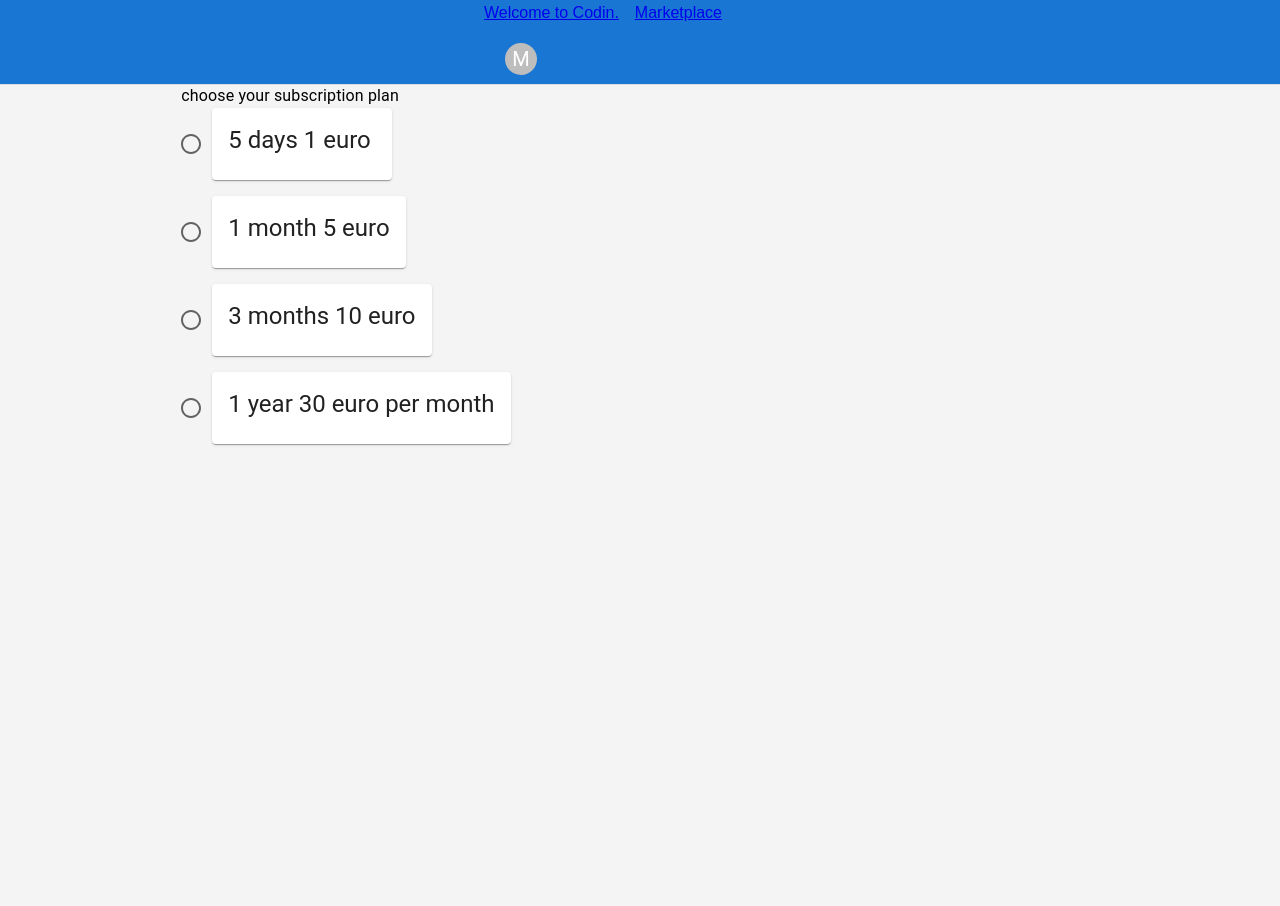
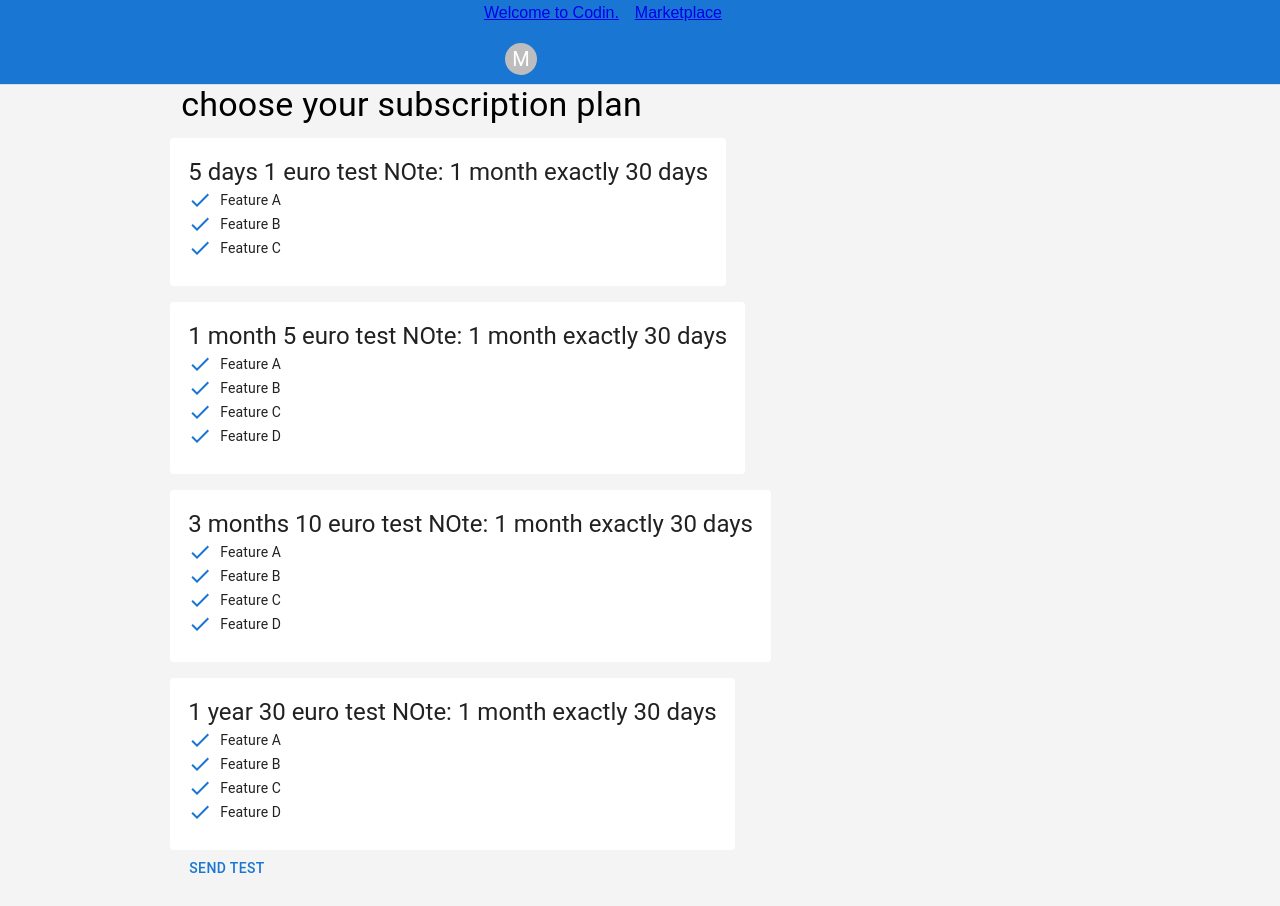
Before and after one commit to XevenoX/Codin, a React (Create React App) app in the folder frontend/: page /subscription in a window 1280 px wide. Before the commit the page ends 840 px from the top, so only its background shows below. Built offline with nearby package versions, Linux system fonts and the light colour scheme.

Commit message:
subscription with paypal, bugs remain

```diff
--- a/frontend/src/pages/Subscription.js
+++ b/frontend/src/pages/Subscription.js
@@ -4,39 +4,200 @@ import {
   FormControl,
   FormControlLabel,
   Radio,
-} from "@mui/material";
-import React from "react";
-import { useState } from "react";
-import { PayPalScriptProvider, PayPalButtons } from "@paypal/react-paypal-js";
-import Typography from "@mui/material/Typography";
-import Grid from "@mui/material/Grid";
-import Card from "@mui/material/Card";
-import CardActions from "@mui/material/CardActions";
-import CardContent from "@mui/material/CardContent";
-import Button from "@mui/material/Button";
+} from '@mui/material';
+import React from 'react';
+import { useState, useEffect, useRef } from 'react';
+import {
+  PayPalScriptProvider,
+  PayPalButtons,
+  usePayPalScriptReducer,
+} from '@paypal/react-paypal-js';
+import Typography from '@mui/material/Typography';
+import Grid from '@mui/material/Grid';
+import Card from '@mui/material/Card';
+import CardActions from '@mui/material/CardActions';
+import CardContent from '@mui/material/CardContent';
+import Button from '@mui/material/Button';
+import { styled } from '@mui/material/styles';
+import CheckIcon from '@mui/icons-material/Check';
+import { useCookies } from 'react-cookie';
+import { CircularProgress } from '@mui/material';
+const user = { _id: '668b84861e61ca37c5498f63' };
 
-const Subscription = () => {
-  const [selectedPlan, setSelectedPlan] = useState("");
+
+const initialOptions = {
+  clientId:
+    'AQ8p-mKOE6XzJ1tmLS6ItynEuf3_W2kaz85dV4USBvtqjCrT13m-hAGiBJoIDA4c5zgMiGCqg1QtzjO5',
+  currency: 'EUR',
+  // Add other options as needed
+};
+// const [cookies] = useCookies(['user']);
+// const user = cookies.user;
+
+export default function Subscription() {
+  const plans = [
+  { value: '1', title: '5 days 1 euro', features: ["Feature A", "Feature B", "Feature C"], length:"trial", plan:"1"},
+  { value: '5', title: '1 month 5 euro', features: ["Feature A", "Feature B", "Feature C", "Feature D"], length:"month", plan: "2"},
+  { value: '10', title: '3 months 10 euro', features: ["Feature A", "Feature B", "Feature C", "Feature D"], length:"quarter", plan:"3"},
+  { value: '30', title: '1 year 30 euro',features: ["Feature A", "Feature B", "Feature C", "Feature D"], length:"year", plan: "4"},
+];
+  // const [plans, setpPlans] = useState('');
+  const [selectedPlan, setSelectedPlan] = useState('');
+  // const [selectedPlanLength, setSelectedPlanLength] = useState("");
+  const selectedPlanRef = useRef(selectedPlan);
+  // const selectedPlanLengthRef = useRef(selectedPlanLength);
+
+  const [loading, setLoading] = useState(true);
 
   const handleChange = (event) => {
     setSelectedPlan(event.target.value);
+
+    // console.log(selectedPlan);
   };
+  // this solves the async problem
+  // useEffect(() => {
+  //   const fetchPlans = async () => {
+  //     try {
+  //       const response = await fetch(
+  //         `http://localhost:5050/payment/subscription/plans`
+  //       ); // Adjust the URL according to your API endpoint
+  //       if (!response.ok) {
+  //         throw new Error('Network response was not ok');
+  //       }
+  //       const data = await response.json();
+
+  //       setpPlans(data);
+  //       console.log('subscriptionPlans', plans);
+  //     } catch (error) {
+  //       console.error('Failed to fetch project details:', error);
+  //     } finally {
+  //       setLoading(false);
+  //     }
+  //   };
+
+  //   fetchPlans();
+  // }, []);
+  // if (loading) {
+  //   return <CircularProgress />;
+  // }
+
+  // if (!plans) {
+  //   return <Typography>No subscription plans found</Typography>;
+  // }
+  useEffect(() => {
+    selectedPlanRef.current = selectedPlan;
+    console.log("selectedPlan",selectedPlan);
+  }, [selectedPlan]);
+
+  const StyledCard = styled(Card)(({ theme, selected }) => ({
+    minWidth: 300,
+    borderColor: selected ? theme.palette.primary.main : 'transparent',
+    borderWidth: 2,
+    borderStyle: 'solid',
+    transition: 'border-color 0.3s',
+    boxShadow: selected ? '0 4px 20px rgba(0,0,0,0.1)' : 'none',
+    '&:hover': {
+      borderColor: theme.palette.primary.main,
+    },
+  }));
+
+  const FeatureList = styled('ul')({
+    listStyleType: 'none',
+    padding: 0,
+    margin: 0,
+    '& li': {
+      display: 'flex',
+      alignItems: 'center',
+      '& svg': {
+        marginRight: 8,
+      },
+    },
+  });
+
+  const styles = {
+    shape: 'rect',
+
+    // layout: "vertical",
+    layout: 'horizontal',
+  };
+  const messages = {
+    amount: 100,
+
+    align: 'center',
+
+    color: 'black',
+
+    position: 'top',
+  };
+
+  const createOrder = async () => {
+    const planValue = selectedPlanRef.current;
+    //   const planLength = selectedPlanLengthRef.current;
+
+    console.log('Selected Plan:', planValue);
+    //   console.log("Selected Plan Length:", planLength);
+
+    // console.log("Selected Plan:", selectedPlan);
+    //   console.log("Selected Plan Length:", selectedPlanLength);
+
+    try {
+      const response = await fetch(
+        `http://localhost:5050/payment/subscription/${user._id}`,
+        {
+          method: 'POST',
+
+          headers: { 'Content-Type': 'application/json' },
+
+          body: JSON.stringify({
+            id: user._id,
+            plan: planValue,
+          }),
+        }
+      );
+
+      const orderData = await response.json();
+      console.log('orderData', orderData);
+
+      // if (!orderData.id) {
+
+      //     const errorDetail = orderData.details[0];
+
+      //     const errorMessage = errorDetail
+
+      //         ? `${errorDetail.issue} ${errorDetail.description} (${orderData.debug_id})`
+
+      //         : "Unexpected error occurred, please try again.";
+
+      //     throw new Error(errorMessage);
+
+      // }
+
+      // return orderData.id;
+    } catch (error) {
+      console.error(error);
+
+      throw error;
+    }
+  };
+
   return (
     <Box
       component="form"
       sx={{
-        width: "74%",
-        margin: "0 auto",
-        "& .MuiTextField-root": {
+        width: '74%',
+        margin: '0 auto',
+        '& .MuiTextField-root': {
           m: 1,
-          width: "25ch",
+          width: '25ch',
         },
       }}
       noValidate
       autoComplete="off"
     >
       <Grid>
-        <Typography>choose your subscription plan</Typography>
+        <Typography variant="h4" gutterBottom>
+          choose your subscription plan
+        </Typography>
       </Grid>
       <FormControl component="fieldset">
         <RadioGroup
@@ -46,79 +207,120 @@ const Subscription = () => {
           onChange={handleChange}
         >
           <Grid container spacing={2}>
-            <Grid item xs={12}>
+            {plans.map((plan) => (
+              <Grid item xs={12} key={plan.plan}>
                 <FormControlLabel
-                value="1"
-                control={<Radio />}
+                  value={plan.plan}
+                  control={<Radio sx={{ display: 'none' }} />}
                   label={
-                  <Card sx={{ minWidth: 180 }}>
+                    <StyledCard selected={selectedPlan === plan.plan}>
                       <CardContent>
                         <Typography variant="h5" component="div">
-                        5 days 1 euro
+                          {plan.title} test NOte: 1 month exactly 30 days
                         </Typography>
+                        <FeatureList>
+                          {plan.features.map((feature, index) => (
+                            <li key={index}>
+                              <CheckIcon color="primary" />
+                              <Typography variant="body2">{feature}</Typography>
+                            </li>
+                          ))}
+                        </FeatureList>
                       </CardContent>
-                  </Card>
+                    </StyledCard>
                   }
                 />
               </Grid>
-
-            <Grid item xs={12}>
-              <FormControlLabel
-                value="5"
-                control={<Radio />}
-                label={
-                  <Card sx={{ minWidth: 180 }}>
-                    <CardContent>
-                      <Typography variant="h5" component="div">
-                        1 month 5 euro
-                      </Typography>
-                    </CardContent>
-                  </Card>
-                }
-              />
-            </Grid>
-
-            <Grid item xs={12}>
-              <FormControlLabel
-                value="10"
-                control={<Radio />}
-                label={
-                  <Card sx={{ minWidth: 180 }}>
-                    <CardContent>
-                      <Typography variant="h5" component="div">
-                        3 months 10 euro
-                      </Typography>
-                    </CardContent>
-                  </Card>
-                }
-              />
-            </Grid>
-
-            <Grid item xs={12}>
-              <FormControlLabel
-                value="30"
-                control={<Radio />}
-                label={
-                  <Card sx={{ minWidth: 180 }}>
-                    <CardContent>
-                      <Typography variant="h5" component="div">
-                        1 year 30 euro per month
-                      </Typography>
-                    </CardContent>
-                  </Card>
-                }
-              />
-            </Grid>
+            ))}
           </Grid>
         </RadioGroup>
       </FormControl>
       <Grid>
-        <PayPalScriptProvider options={{ clientId: "test" }}>
-          <PayPalButtons style={{ layout: "horizontal" }} />
+        <PayPalScriptProvider options={initialOptions}>
+          <ButtonBehavior plans={plans} selectedPlan={selectedPlan}/>
         </PayPalScriptProvider>
+      </Grid>
+      <Grid>
+        <Button onClick={createOrder}>Send Test</Button>
       </Grid>
     </Box>
   );
+}
+
+function ButtonBehavior({ plans, selectedPlan }) {
+  /**
+   * usePayPalScriptReducer use within PayPalScriptProvider
+   * isPending: not finished loading(default state)
+   * isResolved: successfully loaded
+   * isRejected: failed to load
+   */
+
+  const [{ isPending }] = usePayPalScriptReducer();
+  const selectedPlanDetails = plans.find(plan => plan.plan === selectedPlan) || {};
+  console.log(selectedPlanDetails);
+  let sendamount=setAmount(plans, selectedPlan);
+
+
+
+  console.log("amount",sendamount);
+  const paypalbuttonTransactionProps = {
+    style: { layout: 'vertical' },
+    createOrder(data, actions) {
+      return actions.order.create({
+        purchase_units: [
+          {
+            amount: {
+              value: selectedPlanDetails.value,
+            },
+          },
+        ],
+      });
+    },
+    onApprove(data, actions) {
+
+      return actions.order.capture({}).then((details) => {
+        alert(
+          'Transaction completed by' +
+            (details?.payer.name.given_name ?? 'No details')
+        );
+
+        alert('Data details: ' + JSON.stringify(data, null, 2));
+      });
+    },
   };
+  return (
+    <>
+      {isPending ? <h2>Load Smart Payment Button...</h2> : null}
+      <PayPalButtons {...paypalbuttonTransactionProps} />
+    </>
+  );
+}
 
-export default Subscription;
+function setAmount(plans, selectedPlan){
+  const selectedPlanDetails = plans.find(plan => plan.plan === selectedPlan) || {};
+  console.log(selectedPlanDetails);
+  let amount = selectedPlanDetails.value;
+
+  if(selectedPlanDetails.plan==="1"){
+    amount='1';
+
+    // amount = plans[0].value;
+    // console.log("plans[0]",plans[0]);
+  }
+  if(selectedPlanDetails.plan==="2"){
+    amount='5';
+    // amount = plans[1].value;
+    // console.log("plans[1]",plans[1]);
+  }else if(selectedPlanDetails.plan==="3"){
+    amount='10';
+    // amount = plans[2].value;
+    // console.log("plans[2]",plans[2]);
+  }
+  else if(selectedPlanDetails.plan=="4"){
+    amount='30';
+    // amount = plans[3].value;
+    // console.log("plans[3]",plans[3]);
+  }
+console.log("setAmount",amount);
+  return amount;
+}
```
Lines whose indentation alone changed are shown as unchanged.
